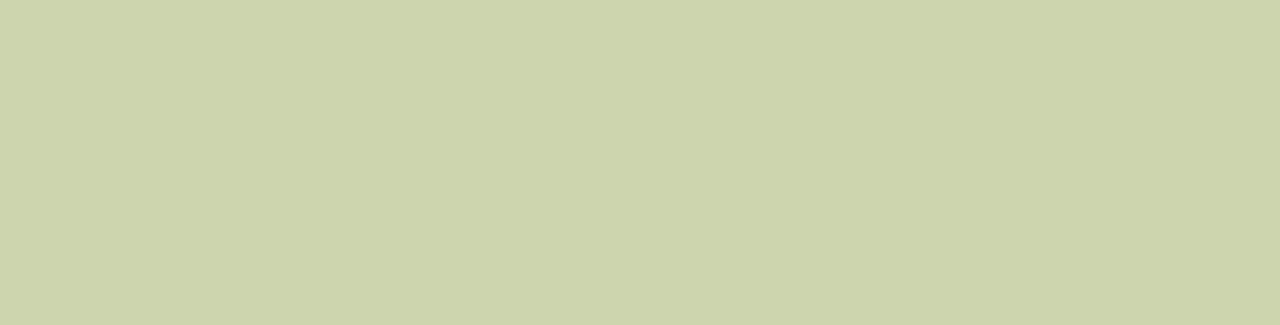
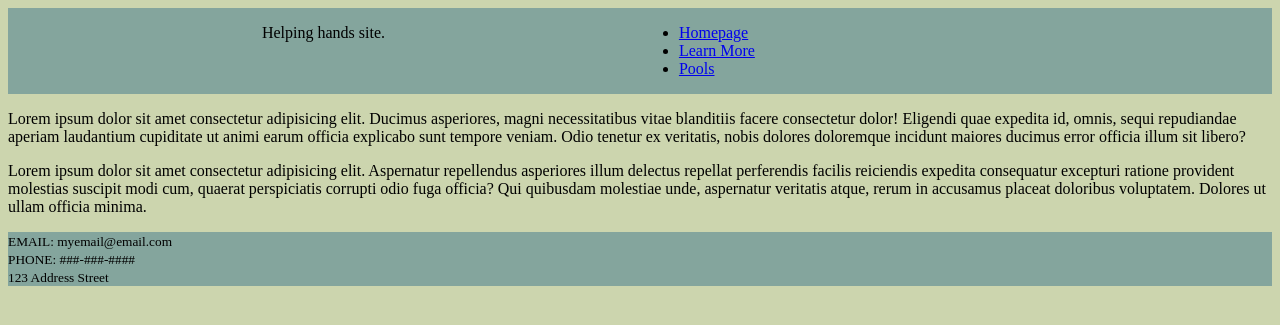
Before and after one commit to djaskulak/Right-Hand, a Flask app: page / in a window 1280 px wide. Before the commit the part shown is empty. Shown: the top 325 px of the page. Run offline with Flask 2, Linux system fonts and the light colour scheme.

Commit message:
Made more changes to template
Added more to base and tried to develop homepage. Issues getting CSS to work for index.html will seek a reference before I continue.

```diff
--- a/static/css/styles.css
+++ b/static/css/styles.css
@@ -1,3 +1,25 @@
+/* BASE.HTML STYLES */
+
 body {
   background-color: #ccd5ae;
 }
+
+header {
+  display: flex;
+  justify-content: space-evenly;
+}
+
+nav {
+  width: 30%;
+}
+
+header,
+footer {
+  background-color: #84a59d;
+}
+
+/* END OF BASE.HTML STYLES */
+
+/* INDEX.HTML STYLES */
+
+/* END OF INDEX.HTML STYLES */
--- a/templates/base.html
+++ b/templates/base.html
@@ -13,10 +13,30 @@
       href="{{ url_for ('static', filename =
     'css/styles.css')}}"
     />
+    <link
+      rel="javascript"
+      href="{{ url_for ('static', filename =
+    'js/scripts.js')}}"
+    />
 
     {% block head %}{% endblock %}
   </head>
   <body>
+    <header>
+      <p>Helping hands site.</p>
+      <nav>
+        <ul>
+          <li><a href="#">Homepage</a></li>
+          <li><a href="#">Learn More</a></li>
+          <li><a href="#">Pools</a></li>
+        </ul>
+      </nav>
+    </header>
     {% block body %}{% endblock %}
+    <footer>
+      <small>EMAIL: myemail@email.com</small> <br />
+      <small>PHONE: ###-###-####</small> <br />
+      <small>123 Address Street</small>
+    </footer>
   </body>
 </html>
--- a/templates/index.html
+++ b/templates/index.html
@@ -1,9 +1,32 @@
 {% extends 'base.html' %}
 <!-- ------------ -->
 
-{% block head %}{% endblock%}
+{% block head %} {% endblock%}
 
 <!-- ------------ -->
 
-{% block body %} {% endblock%}
+{% block body %}
+
+<div>
+  <p>
+    Lorem ipsum dolor sit amet consectetur adipisicing elit. Ducimus asperiores,
+    magni necessitatibus vitae blanditiis facere consectetur dolor! Eligendi
+    quae expedita id, omnis, sequi repudiandae aperiam laudantium cupiditate ut
+    animi earum officia explicabo sunt tempore veniam. Odio tenetur ex
+    veritatis, nobis dolores doloremque incidunt maiores ducimus error officia
+    illum sit libero?
+  </p>
+</div>
+<div>
+  <p>
+    Lorem ipsum dolor sit amet consectetur adipisicing elit. Aspernatur
+    repellendus asperiores illum delectus repellat perferendis facilis
+    reiciendis expedita consequatur excepturi ratione provident molestias
+    suscipit modi cum, quaerat perspiciatis corrupti odio fuga officia? Qui
+    quibusdam molestiae unde, aspernatur veritatis atque, rerum in accusamus
+    placeat doloribus voluptatem. Dolores ut ullam officia minima.
+  </p>
+</div>
+
+{% endblock%}
 <!-- ------------ -->
```
